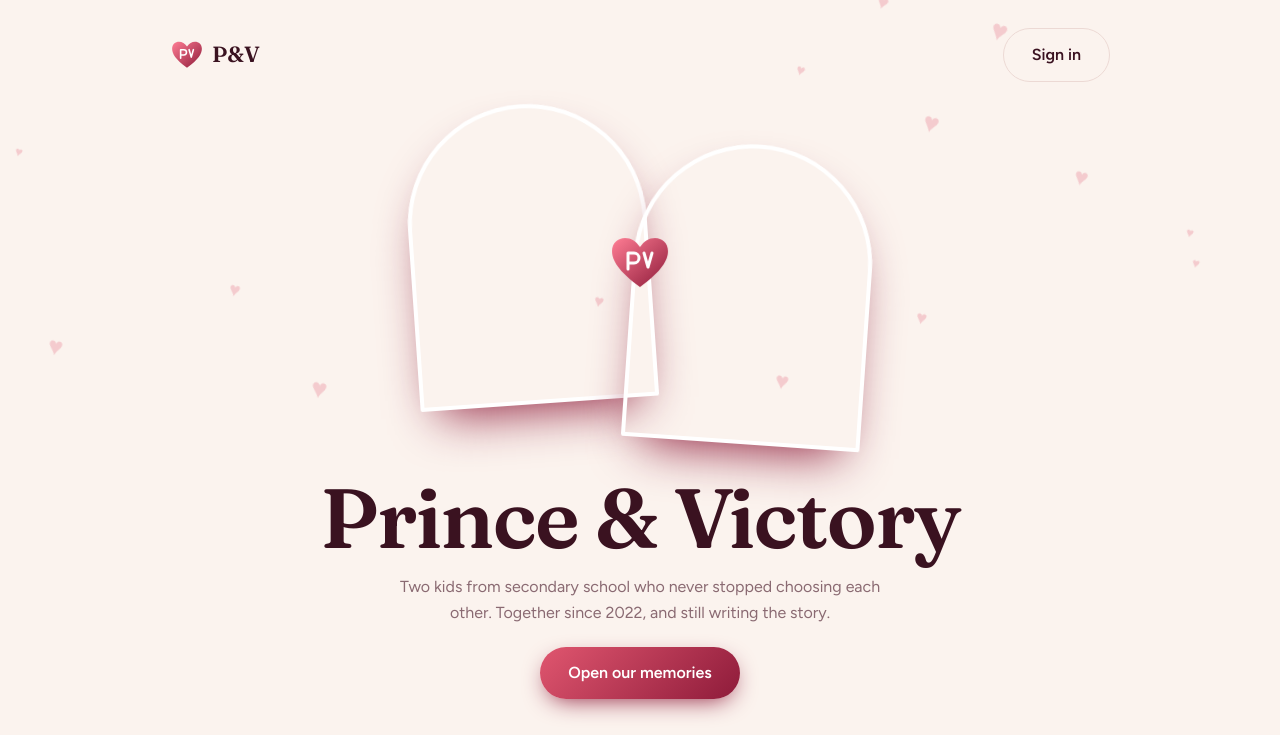
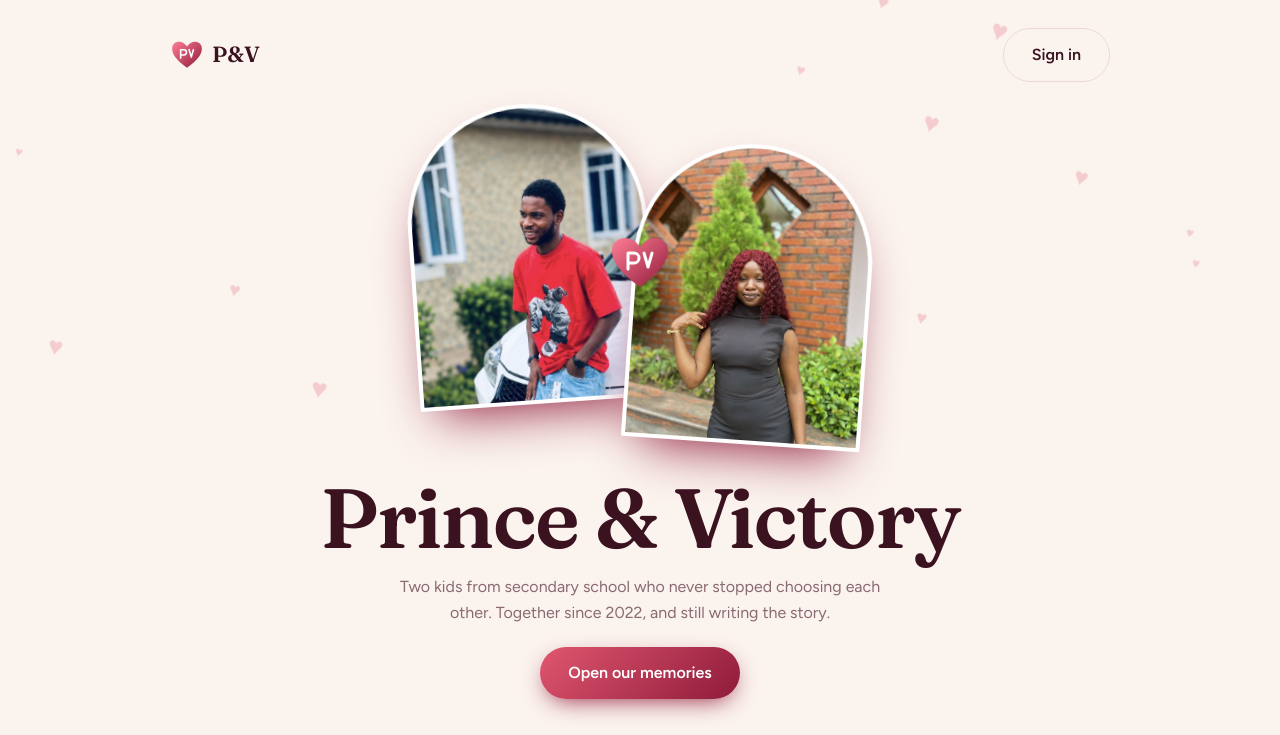
Before and after one commit to princethaddeus589-code/P-V, a website built with Vite: page frontend/index.html in a window 1280 px wide. Shown: the top 735 px of the page. Built offline with nearby package versions, Linux system fonts and the light colour scheme; some packages are replaced by stand-ins of ours; no server answers; files whose address does not match are found by name.

Commit message:
Update image URLs in index.html

```diff
--- a/frontend/index.html
+++ b/frontend/index.html
@@ -18,7 +18,6 @@ button,input,textarea{font:inherit;color:inherit}
 .btn{background:linear-gradient(135deg,var(--rose),var(--wine));color:#fff;border:0;border-radius:99px;padding:13px 28px;font-weight:600;cursor:pointer;box-shadow:0 8px 24px -8px var(--wine)}
 .btn.ghost{background:none;color:var(--ink);border:1px solid var(--line);box-shadow:none}
 :focus-visible{outline:2px solid var(--gold);outline-offset:2px}
-/* the couple: two arches that drift together, heart appears between */
 .pair{position:relative;height:340px;max-width:460px;margin:0 auto}
 .pair .ph{position:absolute;top:0;width:52%;height:300px;border-radius:999px 999px 24px 24px;background-size:cover;background-position:center top;box-shadow:0 24px 50px -20px var(--wine);border:4px solid var(--card)}
 .pair .p{left:0;transform:translateX(-90px) rotate(-8deg);opacity:0;animation:inL 1.6s .2s cubic-bezier(.2,.8,.2,1) forwards,bob 6s 1.8s ease-in-out infinite}
@@ -50,7 +49,6 @@ button,input,textarea{font:inherit;color:inherit}
 .tabs .on{background:var(--wine);color:#fff}
 .field{width:100%;background:var(--card);border:1px solid var(--line);border-radius:14px;padding:14px 16px;margin-bottom:10px}
 .err{color:var(--rose);min-height:22px;font-size:14px}
-/* app */
 .top{position:sticky;top:env(safe-area-inset-top,0px);z-index:5;background:var(--bg);border-bottom:1px solid var(--line)}
 .top .wrap{display:flex;justify-content:space-between;align-items:center;padding:10px 20px}
 .banner{display:flex;gap:18px;align-items:center;background:linear-gradient(135deg,var(--wine),#4a0f24);color:#fff;border-radius:28px;padding:22px;margin:18px 0}
@@ -80,7 +78,7 @@ button,input,textarea{font:inherit;color:inherit}
 
 <section class="view on" id="land"><div class="float" id="fl"></div>
 <div class="wrap"><div class="nav"><span class="logo"><svg><use href="#heart"/></svg>P&amp;V</span><button class="btn ghost" data-go="auth">Sign in</button></div>
-<div class="hero"><div class="pair"><div class="ph p" style="background-image:url(%/img/0.jpg%)"></div><div class="ph v" style="background-image:url(%/img/1.jpg%)"></div><svg class="hh"><use href="#heart"/></svg></div>
+<div class="hero"><div class="pair"><div class="ph p" style="background-image:url(/0.jpg)"></div><div class="ph v" style="background-image:url(/1.jpg)"></div><svg class="hh"><use href="#heart"/></svg></div>
 <h1>Prince &amp; Victory</h1>
 <p>Two kids from secondary school who never stopped choosing each other. Together since 2022, and still writing the story.</p>
 <button class="btn" data-go="auth">Open our memories</button></div>
@@ -88,7 +86,7 @@ button,input,textarea{font:inherit;color:inherit}
 
 <section class="view" id="auth"><div class="float" id="fl2"></div>
 <div class="auth"><div class="nav"><button class="btn ghost" data-go="land">Back</button><span class="logo"><svg><use href="#heart"/></svg>P&amp;V</span></div>
-<div class="pair"><div class="ph p" style="background-image:url(%/img/0.jpg%)"></div><div class="ph v" style="background-image:url(%/img/1.jpg%)"></div><svg class="hh"><use href="#heart"/></svg></div>
+<div class="pair"><div class="ph p" style="background-image:url(/0.jpg)"></div><div class="ph v" style="background-image:url(/1.jpg)"></div><svg class="hh"><use href="#heart"/></svg></div>
 <h2 class="serif" id="at" style="font-size:34px">Welcome back, love</h2>
 <div class="tabs"><button class="on" data-t="in">Sign in</button><button data-t="up">Create account</button></div>
 <input class="field" id="nm" placeholder="Your name" style="display:none" autocomplete="name">
@@ -97,7 +95,7 @@ button,input,textarea{font:inherit;color:inherit}
 <div class="err" id="er"></div><button class="btn" id="sub" style="width:100%">Sign in</button></div></section>
 
 <section class="view" id="app"><div class="top"><div class="wrap"><span class="logo"><svg><use href="#heart"/></svg>P&amp;V</span><div><button class="btn" id="add">+ Add memory</button> <button class="btn ghost" id="out">Sign out</button></div></div></div>
-<div class="wrap"><div class="banner"><img src="%/img/0.jpg%" alt=""><img src="%/img/1.jpg%" alt="" style="margin-left:-40px"><div><div class="big">4 years</div><div>of Prince &amp; Victory · since 2022</div></div></div>
+<div class="wrap"><div class="banner"><img src="/0.jpg" alt=""><img src="/1.jpg" alt="" style="margin-left:-40px"><div><div class="big">4 years</div><div>of Prince &amp; Victory · since 2022</div></div></div>
 <div class="bar"><div class="chips" id="ch"><button class="on" data-f="all">All</button><button data-f="photo">Photos</button><button data-f="video">Videos</button><button data-f="fav">Favourites</button></div><span id="ct" style="color:var(--mut)"></span></div>
 <div class="grid" id="gr"></div></div></section>
 
@@ -110,4 +108,5 @@ button,input,textarea{font:inherit;color:inherit}
 <button class="btn" id="sv">Save memory</button> <button class="btn ghost" id="cl">Cancel</button></div></div>
 <div class="modal" id="lbm"><div class="sheet lb" id="lb"></div></div>
 
-<script type="module" src="/src/main.js"></script></body></html>
+<script type="module" src="/src/main.js"></script>
+</body></html>
```
